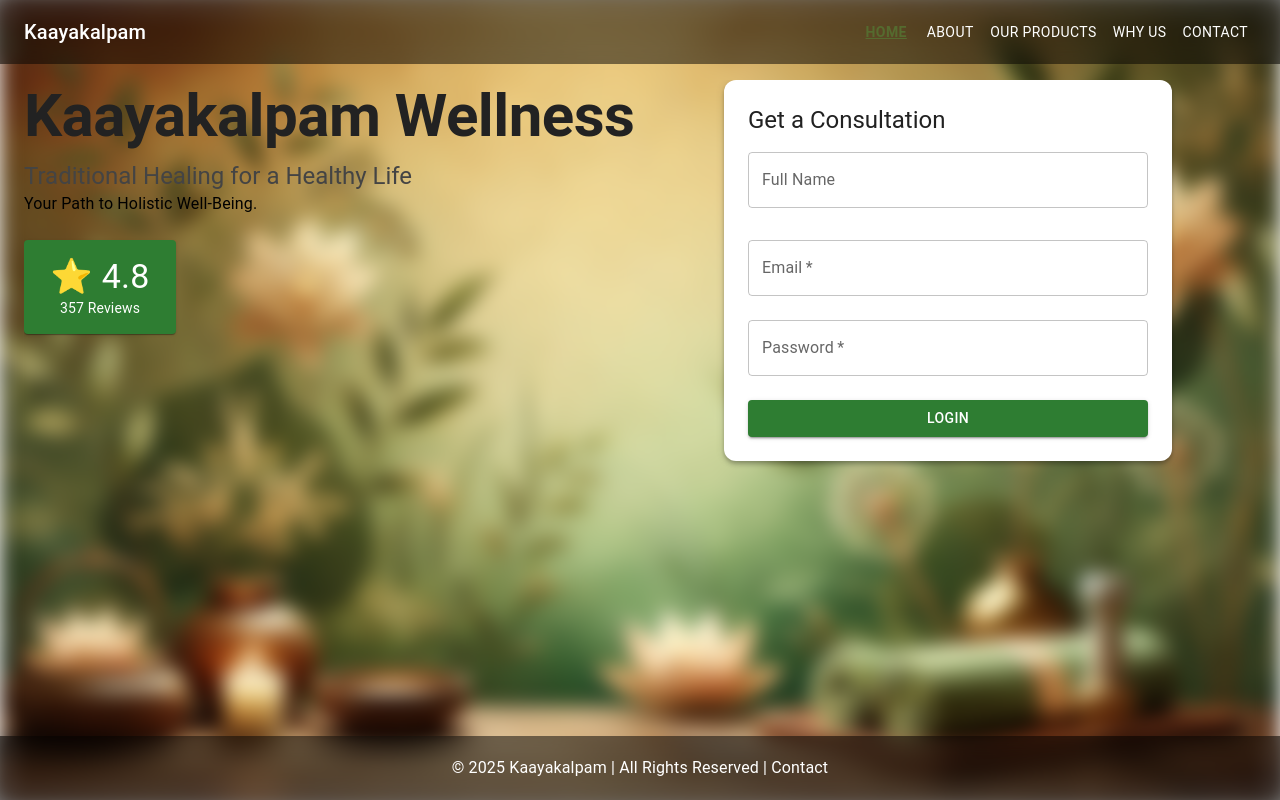
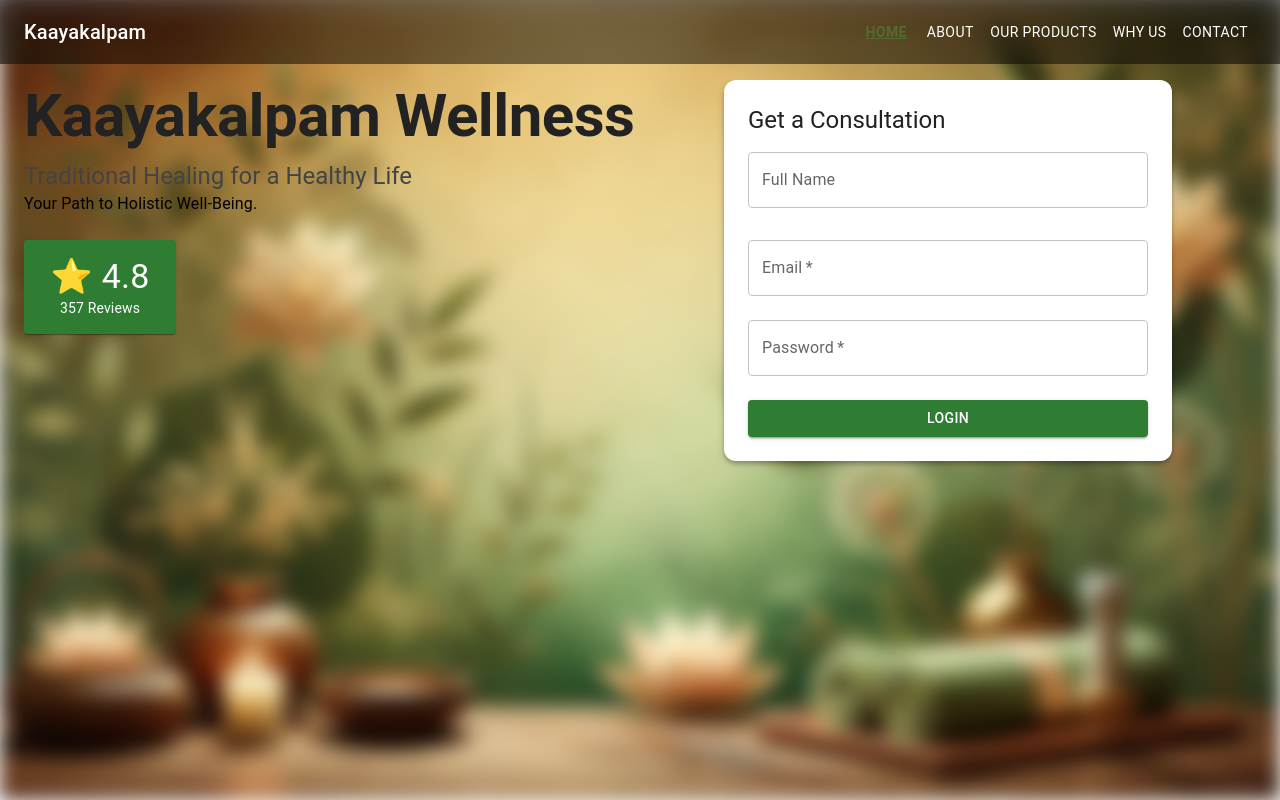
Before and after one commit to Ramya200312/Kaayakalpam, a React (Create React App) app: page /home in a window 1280 px wide. Built offline with nearby package versions, Linux system fonts and the light colour scheme.

Commit message:
Update App.js

```diff
--- a/src/App.js
+++ b/src/App.js
@@ -13,11 +13,13 @@ function App() {
   return (
     <>
     <Box
-       sx={{
-          display: "flex",
-          flexDirection: "column",
-          minHeight: "100vh",
-        }}
+      sx={{
+      display: "flex",
+      flexDirection: "column",
+      minHeight: "100vh",
+      overflowX: "hidden",
+      overflowY: "auto",
+    }}
     >
       <NavBar />
       <Routes>
```
